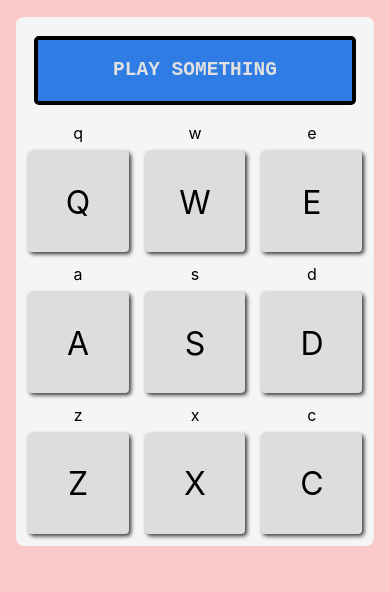
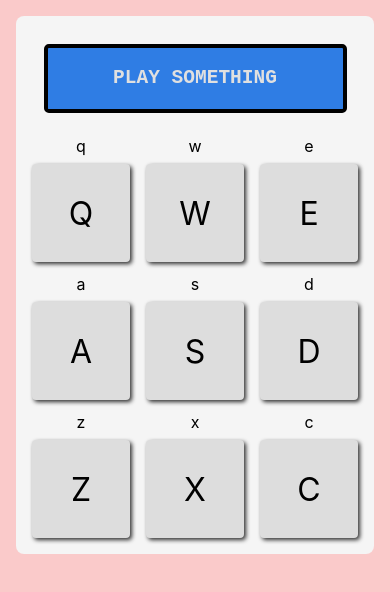
Before and after one commit to MDBoticano/drum-machine, a React (Create React App) app: page / in a window 390 px wide. Shown: the top 592 px of the page. Built offline with nearby package versions, Linux system fonts and the light colour scheme.

Commit message:
More responsive styling additions. Issue: not centered

```diff
--- a/src/App.css
+++ b/src/App.css
@@ -2,3 +2,7 @@
 .body-style {
   background-color: rgb(250, 202, 202);
 }
+
+#drum-machine {
+  padding: 1em;
+}
--- a/src/Display.css
+++ b/src/Display.css
@@ -1,27 +1,43 @@
 :root {
-  --max-pad-width: 15vh;
+  --max-pad-width: 18vh;
 }
 
 #display {
   /* background-color: rgb(188, 229, 248); */
   background-color: rgb(245, 245, 245);
   border-radius: 8px;
-  margin: 5vh 15vw auto 15vw;
-  padding: 2.5em;
-  max-height: 75vh;
+  /* margin: 5vh 15vw auto 15vw; */
+
+  /* max-height: 75vh; */
+  /* max-width: 40vw; */
+
+  /* centering div */
+  /* position: absolute;
+  top: 50%;
+  left: 50%;
+  transform: translate(-50%, -50%); */
+
+  /* make container no bigger than content */
+  width: -webkit-fit-content;
+  width: -moz-fit-content;
+  width: fit-content;
+
+  /* padding: 2.5em auto; */ /* doesn't work with width? */
+
 }
 
 #display-grid {
    /* css grid */
    display: grid;
    grid-template-columns: repeat(3, minmax(0, var(--max-pad-width)));
+   justify-content: center;
 }
 
 /* to maintain pad aspect ratios */
 #display-grid > [style^='--aspect-ratio']::before {
   content: "";
   display: inline-block;
-  /* width: 1px; */
+  width: 1px;
   height: 0;
   padding-bottom: calc(100% / (var(--aspect-ratio)));
 }
@@ -32,7 +48,8 @@
   grid-column: 1 / 4;
 
   /* padding: .25em; */
-  margin: .75em;
+  /* margin: .75em; */
+  margin: 1em;
   background-color: rgb(47, 125, 228);
   border: .25em solid black;
   border-radius: .25em;
@@ -52,7 +69,7 @@
 /* Media queries for responsive styling */
 @media (max-width: 767px) {
   #display {
-    margin: 2vh 4vw auto 4vw;
-    padding: .25em;
+    /* margin: 2vh 4vw auto 4vw; */
+    padding: .5em;
   }
 }
--- a/src/DrumPad.css
+++ b/src/DrumPad.css
@@ -6,7 +6,7 @@
 }
 
 .grid-pad {
-  margin: .75em .75em;
+  margin: .75em 1.25em;
 }
 
 .drum-pad {
```
